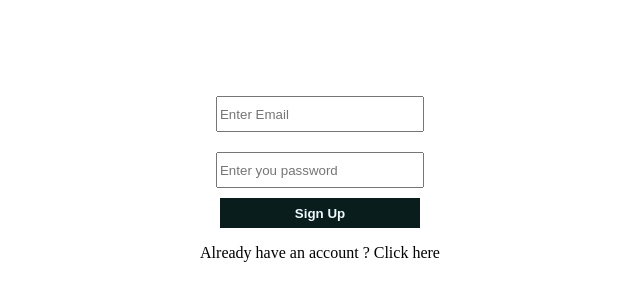
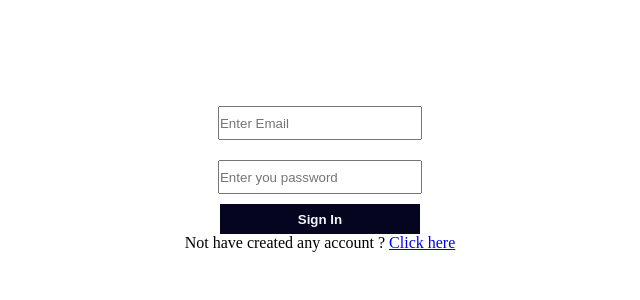
Before and after one commit to ankys8820/fire-crud, a React (Vite) app: page /login in a window 1280 px wide. Shown: the part 226-526 px from the top of the page, without its empty margins (320-960 px from the left). Built offline with nearby package versions, Linux system fonts and the light colour scheme.

Commit message:
features : creatinng of Account and sigining of account woriking fine.

```diff
--- a/package.json
+++ b/package.json
@@ -10,6 +10,7 @@
     "preview": "vite preview"
   },
   "dependencies": {
+    "dotenv": "^16.4.7",
     "fire-crud": "file:",
     "firebase": "^11.1.0",
     "react": "^18.3.1",
--- a/src/App.jsx
+++ b/src/App.jsx
@@ -1,12 +1,34 @@
+import "./index.scss";
 import Register from "./pages/register";
-import "./index.scss";
 import Login from "./pages/login";
+import Home from "./pages/Home";
+import Navbar from "./components/Navbar";
+import { Navigate, Route, Routes, useLocation } from "react-router-dom";
+import { useState } from "react";
+
+function CheckAuth({ isAuthentication, children }) {
+  return isAuthentication ? children : <Navigate to="/login" />;
+}
 
 function App() {
+  const [isAuthentication, setIsAuthentication] = useState(false);
+
   return (
     <>
-      <Register></Register>
-      {/* <Login></Login> */}
+      <Routes>
+        <Route path="/register" element={<Register></Register>} />
+        <Route path="/login" element={<Login></Login>} />
+        <Route
+          path="/"
+          element={
+            <CheckAuth isAuthentication={isAuthentication}>
+              <Navbar>
+                <Home />
+              </Navbar>
+            </CheckAuth>
+          }
+        />
+      </Routes>
     </>
   );
 }
--- /dev/null
+++ b/src/components/Navbar.jsx
@@ -0,0 +1,18 @@
+import { Link } from "react-router-dom";
+
+const Navbar = ({ children }) => {
+  return (
+    <>
+      <div className="navbar">
+        <ul>
+          <Link to="/">Home</Link>
+          <Link to="#">Profile</Link>
+          <Link to="#">Sign Out</Link>
+        </ul>
+      </div>
+      {children}
+    </>
+  );
+};
+
+export default Navbar;
--- a/src/firebase.js
+++ b/src/firebase.js
@@ -1,10 +1,11 @@
 // Import the functions you need from the SDKs you need
 import { initializeApp } from "firebase/app";
+import { getAuth } from "firebase/auth";
 // https://firebase.google.com/docs/web/setup#available-libraries
 
 // Your web app's Firebase configuration
 const firebaseConfig = {
-  apiKey: "AIzaSyAyUtmS71BD8iusCzfAT9pt8o-pbgHt1Tg",
+  apiKey: " AIzaSyAyUtmS71BD8iusCzfAT9pt8o-pbgHt1Tg",
   authDomain: "auth-fire-f8aed.firebaseapp.com",
   projectId: "auth-fire-f8aed",
   storageBucket: "auth-fire-f8aed.firebasestorage.app",
@@ -13,3 +14,6 @@ const firebaseConfig = {
 };
 
 const app = initializeApp(firebaseConfig);
+const auth = getAuth();
+
+export { auth };
--- a/src/index.scss
+++ b/src/index.scss
@@ -1,3 +1,8 @@
+* {
+  margin: 0;
+  padding: 0;
+}
+
 // # for Register
 .register {
   height: 100vh;
@@ -44,7 +49,7 @@
     align-items: center;
   }
 
-  span {
+  .error {
     font-size: 12px;
     color: red;
   }
@@ -64,3 +69,29 @@
     cursor: pointer;
   }
 }
+
+// # navbar
+
+.navbar {
+  margin: 0;
+  width: 100%;
+  height: 50px;
+  background-color: black;
+  color: aliceblue;
+
+  ul {
+    padding: 15px;
+    display: flex;
+    justify-content: end;
+    margin: 7px;
+    gap: 20px;
+    text-decoration: none;
+  }
+  a {
+    // gap: 10px;
+    cursor: pointer;
+    text-decoration: none;
+    color: aliceblue;
+    font-size: 20px;
+  }
+}
--- a/src/main.jsx
+++ b/src/main.jsx
@@ -1,10 +1,12 @@
 import { StrictMode } from "react";
 import { createRoot } from "react-dom/client";
-
+import { BrowserRouter } from "react-router-dom";
 import App from "./App.jsx";
 
 createRoot(document.getElementById("root")).render(
   <StrictMode>
-    <App />
+    <BrowserRouter>
+      <App />
+    </BrowserRouter>
   </StrictMode>
 );
--- /dev/null
+++ b/src/pages/Home.jsx
@@ -0,0 +1,7 @@
+import React from "react";
+
+const Home = () => {
+  return <div>Home</div>;
+};
+
+export default Home;
--- a/src/pages/login.jsx
+++ b/src/pages/login.jsx
@@ -1,13 +1,53 @@
+import { useState } from "react";
+import { Link, useNavigate } from "react-router-dom";
+import { signInWithEmailAndPassword } from "firebase/auth";
+import { auth } from "../firebase";
+
 const Login = () => {
+  const [email, setEmail] = useState("");
+  const [password, setPassword] = useState("");
+  const [error, setError] = useState(false);
+  const navigate = useNavigate();
+
+  function handleLogin(e) {
+    e.preventDefault();
+    signInWithEmailAndPassword(auth, email, password)
+      .then((userCredential) => {
+        // Signed in
+        const user = userCredential.user;
+        setError(false);
+        console.log(user);
+        navigate("/");
+      })
+      .catch((error) => {
+        setError(true);
+      });
+  }
   return (
     <>
       <div className="login">
-        <form>
-          <input type="email" required placeholder="Enter Email" />
-          <input type="password" required placeholder="Enter you password" />
+        <form onSubmit={handleLogin}>
+          {error && (
+            <span className="error"> No user found with this email....</span>
+          )}
+          <input
+            type="email"
+            value={email}
+            onChange={(e) => setEmail(e.target.value)}
+            required
+            placeholder="Enter Email"
+          />
+          <input
+            type="password"
+            value={password}
+            onChange={(e) => setPassword(e.target.value)}
+            required
+            placeholder="Enter you password"
+          />
           <button>Sign In</button>
           <p>
-            Not have created any account ? <span>Click here</span>
+            Not have created any account ?{" "}
+            <Link to="/register">Click here</Link>
           </p>
         </form>
       </div>
--- a/src/pages/register.jsx
+++ b/src/pages/register.jsx
@@ -1,11 +1,34 @@
 import { useState } from "react";
+import { Link, useNavigate } from "react-router-dom";
+import { createUserWithEmailAndPassword } from "firebase/auth";
+import { auth } from "../firebase.js";
 
 const Register = () => {
   const [error, setError] = useState(false);
+  const [email, setEmail] = useState("");
+  const [password, setPassword] = useState("");
+
+  const navigate = useNavigate();
+
+  const handleRegister = (e) => {
+    e.preventDefault();
+    createUserWithEmailAndPassword(auth, email, password)
+      .then((userCredential) => {
+        const user = userCredential.user;
+        // console.log(user);
+        setError(false);
+        navigate("/");
+      })
+      .catch((error) => {
+        // const errorCode = error.code;
+        // const errorMessage = error.message;
+        setError(true);
+      });
+  };
   return (
     <>
       <div className="register">
-        <form>
+        <form onSubmit={handleRegister}>
           {error && (
             <span className="error">
               {" "}
@@ -13,11 +36,23 @@ const Register = () => {
             </span>
           )}
 
-          <input type="email" required placeholder="Enter Email" />
-          <input type="password" required placeholder="Enter you password" />
+          <input
+            type="email"
+            value={email}
+            onChange={(e) => setEmail(e.target.value)}
+            required
+            placeholder="Enter Email"
+          />
+          <input
+            type="password"
+            value={password}
+            onChange={(e) => setPassword(e.target.value)}
+            required
+            placeholder="Enter you password"
+          />
           <button type="submit">Sign Up</button>
           <p>
-            Already have an account ? <span>Click here</span>
+            Already have an account ? <Link to="/login">Click here</Link>
           </p>
         </form>
       </div>
```
Also changed, not shown: 2 other files (tests, documents, lock files or other folders).
